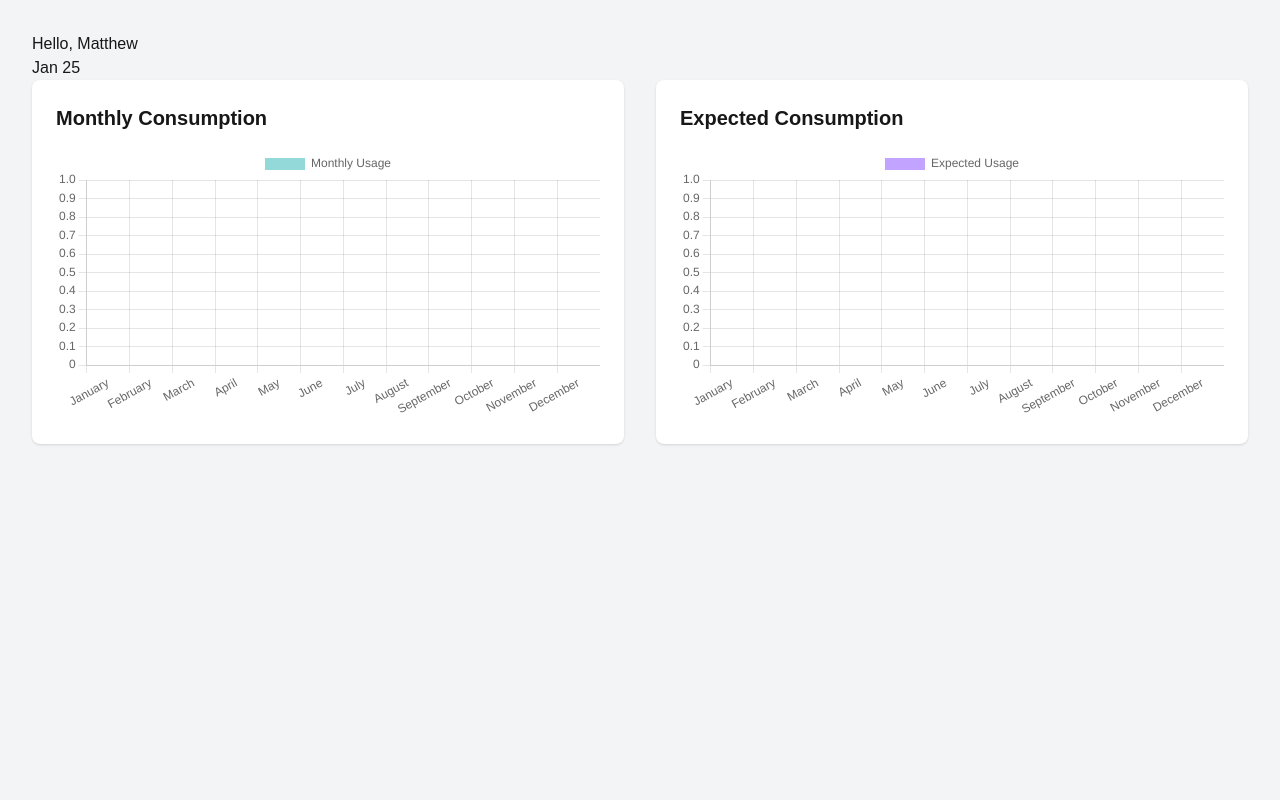
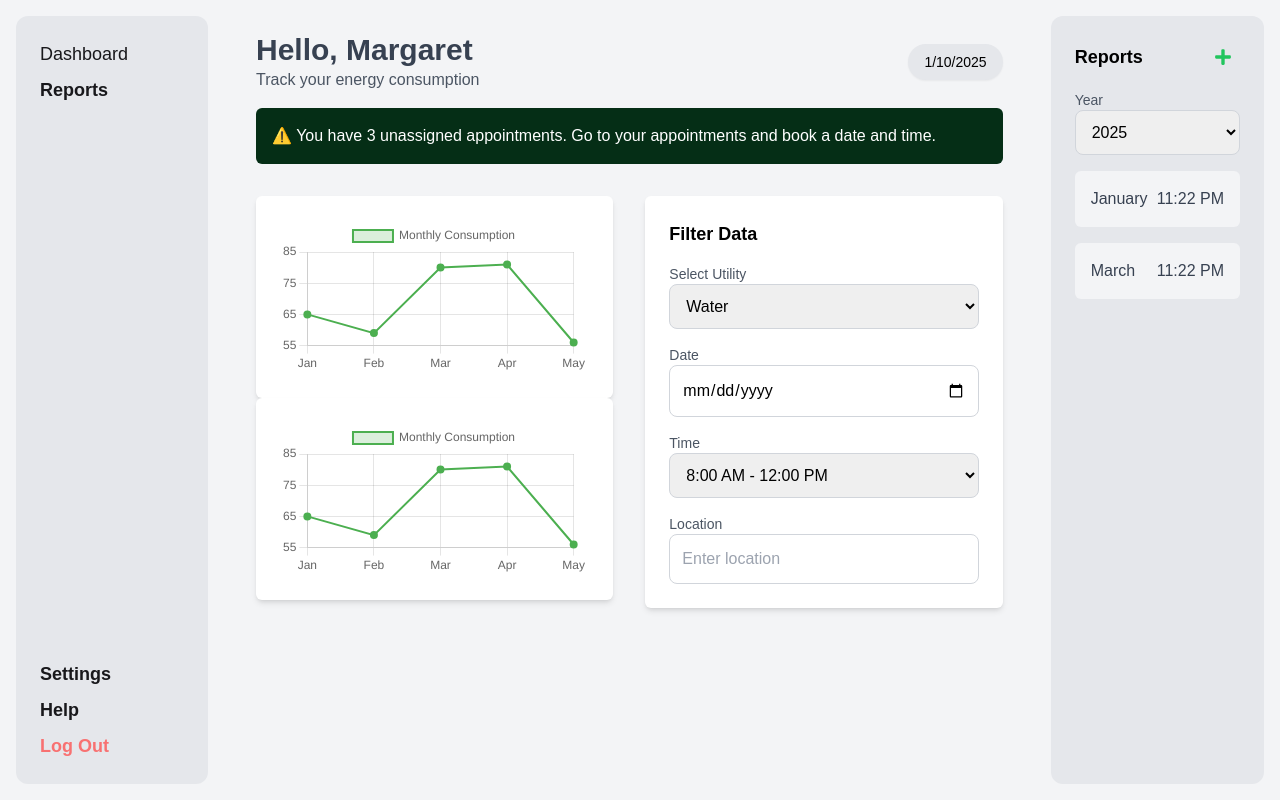
Before and after one commit to heyxdelaram/home-energy-app, a Next.js app: page /dashboard in a window 1280 px wide. Built offline with nearby package versions, Linux system fonts and the light colour scheme; no server answers; the database is empty.

Commit message:
dashboard layout developed

```diff
--- a/package.json
+++ b/package.json
@@ -16,7 +16,8 @@
     "node": "^22.13.0",
     "react": "^19.0.0",
     "react-chartjs-2": "^5.3.0",
-    "react-dom": "^19.0.0"
+    "react-dom": "^19.0.0",
+    "react-icons": "^5.4.0"
   },
   "devDependencies": {
     "@eslint/eslintrc": "^3",
--- /dev/null
+++ b/src/app/components/Chart.js
@@ -0,0 +1,45 @@
+"use client";
+
+import {
+  Chart as ChartJS,
+  CategoryScale,
+  LinearScale,
+  PointElement,
+  LineElement,
+  Title,
+  Tooltip,
+  Legend,
+} from "chart.js";
+import { Line } from "react-chartjs-2";
+
+// Register required components
+ChartJS.register(
+  CategoryScale,
+  LinearScale,
+  PointElement,
+  LineElement,
+  Title,
+  Tooltip,
+  Legend
+);
+
+export default function Chart() {
+  const data = {
+    labels: ["Jan", "Feb", "Mar", "Apr", "May"], // "category" scale data
+    datasets: [
+      {
+        label: "Monthly Consumption",
+        data: [65, 59, 80, 81, 56],
+        borderColor: "rgba(75, 192, 192, 1)",
+        borderWidth: 2,
+      },
+    ],
+  };
+
+  return (
+    <div className="mb-6">
+      <h2 className="text-lg font-semibold mb-2">Energy Consumption</h2>
+      <Line data={data} />
+    </div>
+  );
+}
--- /dev/null
+++ b/src/app/components/DataSelector.js
@@ -0,0 +1,17 @@
+// components/DataSelector.js
+export default function DataSelector() {
+  return (
+    <div className="bg-white p-4 shadow rounded">
+      <h3 className="font-semibold mb-2">Filter Data</h3>
+      <select className="w-full mb-4 p-2 border rounded">
+        <option>Water</option>
+        <option>Gas</option>
+        <option>Electricity</option>
+      </select>
+      <select className="w-full p-2 border rounded">
+        <option>January</option>
+        <option>February</option>
+      </select>
+    </div>
+  );
+}
--- /dev/null
+++ b/src/app/components/Header.js
@@ -0,0 +1,10 @@
+// components/Header.js
+export default function Header({ name, date }) {
+  return (
+    <header className="p-6 bg-white shadow">
+      <h1 className="text-2xl font-semibold">Hello, {name}</h1>
+      <p className="text-gray-500">Track your energy consumption</p>
+      <p className="text-gray-700 font-medium">{date}</p>
+    </header>
+  );
+}
--- /dev/null
+++ b/src/app/components/ReportList.js
@@ -0,0 +1,20 @@
+// components/ReportList.js
+export default function ReportList() {
+  return (
+    <div className="bg-white p-4 shadow rounded">
+      <h3 className="font-semibold mb-4">Reports</h3>
+      <ul>
+        <li className="mb-2">
+          <button className="w-full text-left text-blue-500 hover:underline">
+            January Report
+          </button>
+        </li>
+        <li>
+          <button className="w-full text-left text-blue-500 hover:underline">
+            March Report
+          </button>
+        </li>
+      </ul>
+    </div>
+  );
+}
--- /dev/null
+++ b/src/app/components/Sidebar.js
@@ -0,0 +1,57 @@
+import { useState } from "react";
+
+export default function Sidebar() {
+  const [isOpen, setIsOpen] = useState(false);
+
+  return (
+    <div className="">
+      {/* Hamburger Button */}
+      <nav className="bg-white w-full lg:hidden p-2 text-gray-800 fixed left-4 z-50">
+        <button className="" onClick={() => setIsOpen(!isOpen)}>
+          ☰
+        </button>
+      </nav>
+
+      {/* Overlay */}
+      <div
+        className={`fixed inset-0 bg-black bg-opacity-50 z-40 transition-opacity ${
+          isOpen ? "opacity-100" : "opacity-0 pointer-events-none"
+        }`}
+        onClick={() => setIsOpen(false)} // Close when clicking outside
+      ></div>
+
+      {/* Sidebar */}
+      <aside
+        className={`fixed top-0 left-0 h-full w-64 bg-gray-200 font-semibold text-zinc-900 p-6 flex flex-col justify-between z-50 transform transition-transform rounded-xl m-4 ${
+          isOpen ? "translate-x-0" : "-translate-x-full "
+        } lg:translate-x-0 lg:static lg:w-48`}
+      >
+        {/* Navigation Links */}
+        <nav className="space-y-2">
+          <a
+            href="/dashboard"
+            className="block text-lg font-medium hover:text-green-400"
+          >
+            Dashboard
+          </a>
+          <a href="#" className="block text-lg hover:text-green-400">
+            Reports
+          </a>
+        </nav>
+
+        {/* Footer Links */}
+        <div className="space-y-2">
+          <a href="#" className="block text-lg hover:text-gray-400">
+            Settings
+          </a>
+          <a href="#" className="block text-lg hover:text-gray-400">
+            Help
+          </a>
+          <a href="#" className="block text-lg text-red-400 hover:text-red-300">
+            Log Out
+          </a>
+        </div>
+      </aside>
+    </div>
+  );
+}
--- a/src/app/dashboard/page.js
+++ b/src/app/dashboard/page.js
@@ -1,94 +1,235 @@
 "use client";
 
-import { useEffect, useState } from "react";
-import { Bar } from "react-chartjs-2";
-import { supabase } from "../../../lib/supabaseClient";
-import { data } from "autoprefixer";
 import {
   Chart as ChartJS,
-  BarElement,
   CategoryScale,
   LinearScale,
+  PointElement,
+  LineElement,
+  Title,
   Tooltip,
   Legend,
 } from "chart.js";
+import { Line } from "react-chartjs-2";
 
-ChartJS.register(BarElement, CategoryScale, LinearScale, Tooltip, Legend);
+// Register required components
+ChartJS.register(
+  CategoryScale,
+  LinearScale,
+  PointElement,
+  LineElement,
+  Title,
+  Tooltip,
+  Legend
+);
 
-export default function DashboardPage() {
-  const [monthlyData, setMonthlyData] = useState([]);
-  const [expectedData, setExpectedData] = useState([]);
+import { FaPlus } from "react-icons/fa";
+import Sidebar from "../components/Sidebar";
+import { useState } from "react";
 
-  const fetchData = async () => {
-    const { data: bills, error } = await supabase
-      .from("bills")
-      .select("*")
-      .order("month", { ascending: true });
-
-    if (error) console.error(error);
-    else {
-      setMonthlyData(bills.map((bill) => bill.usage));
-      setExpectedData(bills.map((bill) => bill.expected));
-    }
-  };
-
-  useEffect(() => {
-    fetchData();
-  }, []);
-
-  const chartData = {
-    labels: [
-      "January",
-      "February",
-      "March",
-      "April",
-      "May",
-      "June",
-      "July",
-      "August",
-      "September",
-      "October",
-      "November",
-      "December",
-    ],
+export default function Dashboard() {
+  const data = {
+    labels: ["Jan", "Feb", "Mar", "Apr", "May"],
     datasets: [
       {
-        label: "Monthly Usage",
-        data: monthlyData,
-        backgroundColor: "rgba(75, 192, 192, 0.6)",
-      },
-      {
-        label: "Expected Usage",
-        data: expectedData,
-        backgroundColor: "rgba(153, 102, 255, 0.6)",
+        label: "Monthly Consumption",
+        data: [65, 59, 80, 81, 56],
+        borderColor: "#4CAF50",
+        backgroundColor: "rgba(76, 175, 80, 0.2)",
+        borderWidth: 2,
+        pointBackgroundColor: "#4CAF50",
       },
     ],
   };
 
+  const [isOpen, setIsOpen] = useState(false);
+
   return (
-    <div className="p-8 bg-gray-100 min-h-screen">
-      <header>
-        <h1>Hello, Matthew</h1>
-        <p>Jan 25</p>
-      </header>
-      <div className="grid grid-cols-2 gap-8">
-        <div className="bg-white p-6 rounded-lg shadow">
-          <h2 className="text-xl font-bold mb-4">Monthly Consumption</h2>
-          <Bar
-            data={{
-              labels: chartData.labels,
-              datasets: [chartData.datasets[0]],
-            }}
-          />
+    <div className="flex h-screen bg-gray-100">
+      {/* Sidebar */}
+      {!isOpen && (
+        <nav className="bg-white w-full lg:hidden p-2 text-gray-800 fixed z-50">
+          <button onClick={() => setIsOpen(!isOpen)}>☰</button>
+        </nav>
+      )}
+      {/* Overlay */}
+      <div
+        className={`fixed inset-0 bg-black bg-opacity-50 z-40 transition-opacity ${
+          isOpen ? "opacity-100" : "opacity-0 pointer-events-none"
+        } `}
+        onClick={() => setIsOpen(false)} // Close when clicking outside
+      ></div>
+      <div
+        className={`fixed top-0 left-0 w-64 bg-gray-200 font-semibold text-zinc-900 p-6 flex flex-col justify-between z-50 transform transition-transform rounded-xl m-4 ${
+          isOpen ? "translate-x-0" : "-translate-x-full "
+        } lg:translate-x-0 lg:static lg:w-48`}
+      >
+        <div className="space-y-2">
+          <a
+            href="/dashboard"
+            className="block text-lg font-medium hover:text-green-400"
+          >
+            Dashboard
+          </a>
+          <a href="#" className="block text-lg hover:text-green-400">
+            Reports
+          </a>
         </div>
-        <div className="bg-white p-6 rounded-lg shadow">
-          <h2 className="text-xl font-bold mb-4">Expected Consumption</h2>
-          <Bar
-            data={{
-              labels: chartData.labels,
-              datasets: [chartData.datasets[1]],
-            }}
-          />
+        {/* Footer Links */}
+        <div className="space-y-2">
+          <a href="#" className="block text-lg hover:text-gray-400">
+            Settings
+          </a>
+          <a href="#" className="block text-lg hover:text-gray-400">
+            Help
+          </a>
+          <a href="#" className="block text-lg text-red-400 hover:text-red-300">
+            Log Out
+          </a>
+        </div>
+      </div>
+
+      {/* Main Content */}
+      <main className="flex-1 p-8 space-y-8">
+        {/* Header */}
+        <header className="">
+          <div className="flex justify-between items-center">
+            <div>
+              <h1 className="text-3xl font-bold text-gray-700">
+                Hello, Margaret
+              </h1>
+              <p className="text-gray-600">Track your energy consumption</p>
+            </div>
+            <div className="flex items-center space-x-4">
+              <button className="bg-gray-200 px-4 py-2 rounded-full shadow-sm text-sm text-black">
+                {new Date().toLocaleDateString()}
+              </button>
+            </div>
+          </div>
+          <div className="bg-green-950 text-white p-4 rounded-md mt-4">
+            <p>
+              ⚠️ You have 3 unassigned appointments. Go to your appointments and
+              book a date and time.
+            </p>
+          </div>
+        </header>
+
+        {/* Main Grid */}
+        <div className="grid text-black grid-cols-1 lg:grid-cols-2 gap-8">
+          {/* Monthly Consumption */}
+          <div>
+            <div className="bg-white rounded-md shadow-md p-6 col-span-1 lg:col-span-2">
+              {/* <h2 className="text-lg font-bold mb-4">Monthly Consumption</h2> */}
+              <Line data={data} />
+            </div>
+
+            {/* Expected Consumption */}
+            <div className="bg-white rounded-md shadow-md p-6 col-span-1">
+              {/* <h2 className="text-lg font-bold mb-4">Expected Consumption</h2> */}
+              <Line data={data} />
+            </div>
+          </div>
+
+          {/* Filters Section */}
+          <div className="bg-white rounded-md shadow-md p-6">
+            <h3 className="text-lg font-bold mb-4">Filter Data</h3>
+            <form className="space-y-4">
+              <div>
+                <label
+                  htmlFor="utility"
+                  className="block text-sm font-medium text-gray-600"
+                >
+                  Select Utility
+                </label>
+                <select
+                  id="utility"
+                  className="w-full p-3 border border-gray-300 rounded-lg focus:outline-none focus:ring-2 focus:ring-green-500"
+                >
+                  <option>Water</option>
+                  <option>Gas</option>
+                  <option>Electricity</option>
+                </select>
+              </div>
+              <div>
+                <label
+                  htmlFor="date"
+                  className="block text-sm font-medium text-gray-600"
+                >
+                  Date
+                </label>
+                <input
+                  type="date"
+                  id="date"
+                  className="w-full p-3 border border-gray-300 rounded-lg focus:outline-none focus:ring-2 focus:ring-green-500"
+                />
+              </div>
+              <div>
+                <label
+                  htmlFor="time"
+                  className="block text-sm font-medium text-gray-600"
+                >
+                  Time
+                </label>
+                <select
+                  id="time"
+                  className="w-full p-3 border border-gray-300 rounded-lg focus:outline-none focus:ring-2 focus:ring-green-500"
+                >
+                  <option>8:00 AM - 12:00 PM</option>
+                  <option>12:00 PM - 4:00 PM</option>
+                  <option>4:00 PM - 8:00 PM</option>
+                </select>
+              </div>
+              <div>
+                <label
+                  htmlFor="location"
+                  className="block text-sm font-medium text-gray-600"
+                >
+                  Location
+                </label>
+                <input
+                  type="text"
+                  id="location"
+                  placeholder="Enter location"
+                  className="w-full p-3 border border-gray-300 rounded-lg focus:outline-none focus:ring-2 focus:ring-green-500"
+                />
+              </div>
+            </form>
+          </div>
+        </div>
+      </main>
+      {/* Reports Section */}
+      <div className="bg-gray-200 text-black rounded-xl m-4 p-6 w-1/6">
+        <div className="flex justify-between items-center mb-4">
+          <h3 className="text-lg font-bold">Reports</h3>
+          <button className="text-green-500 hover:bg-green-100 p-2 rounded-md">
+            <FaPlus size={18} />
+          </button>
+        </div>
+        <div>
+          <label
+            htmlFor="year"
+            className="block text-sm font-medium text-gray-600"
+          >
+            Year
+          </label>
+          <select
+            id="year"
+            className="w-full p-3 mb-4 border border-gray-300 rounded-lg focus:outline-none focus:ring-2 focus:ring-green-500"
+          >
+            <option>2025</option>
+            <option>2024</option>
+            <option>2023</option>
+          </select>
+          <div className="space-y-4">
+            <button className="w-full flex items-center justify-between bg-gray-100 p-4 rounded-md text-gray-700 hover:bg-gray-200">
+              <span>January</span>
+              <span>11:22 PM</span>
+            </button>
+            <button className="w-full flex items-center justify-between bg-gray-100 p-4 rounded-md text-gray-700 hover:bg-gray-200">
+              <span>March</span>
+              <span>11:22 PM</span>
+            </button>
+          </div>
         </div>
       </div>
     </div>
```
Also changed, not shown: 1 other file (tests, documents, lock files or other folders).
